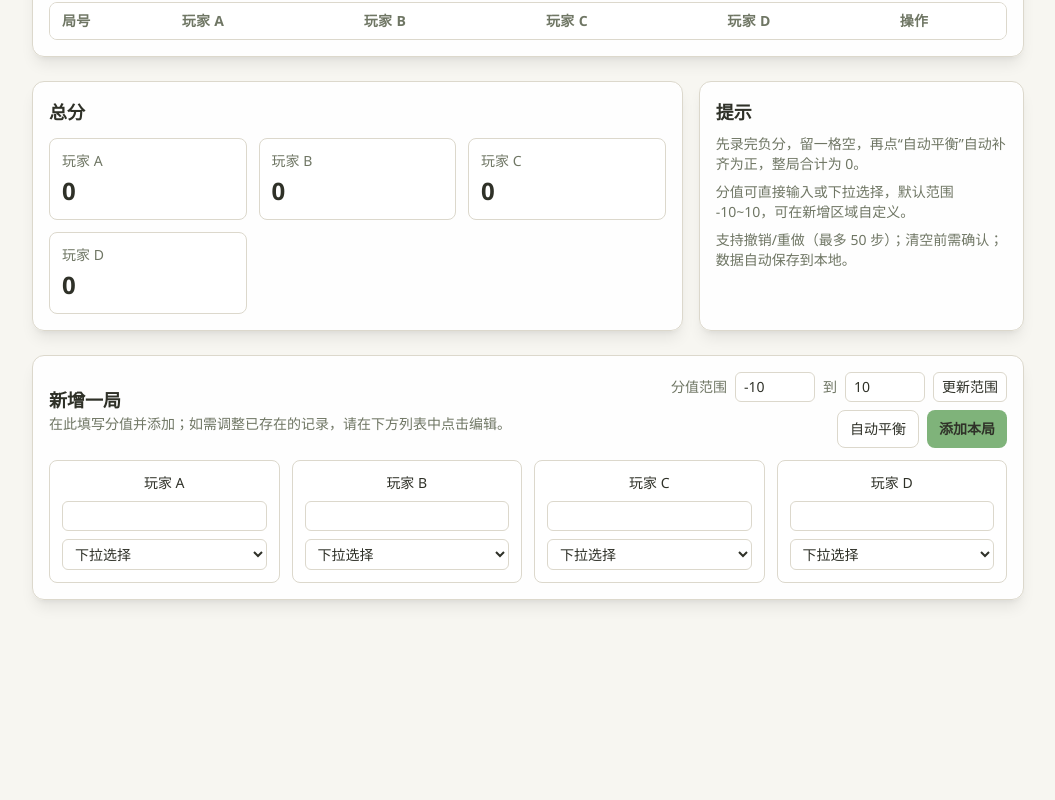
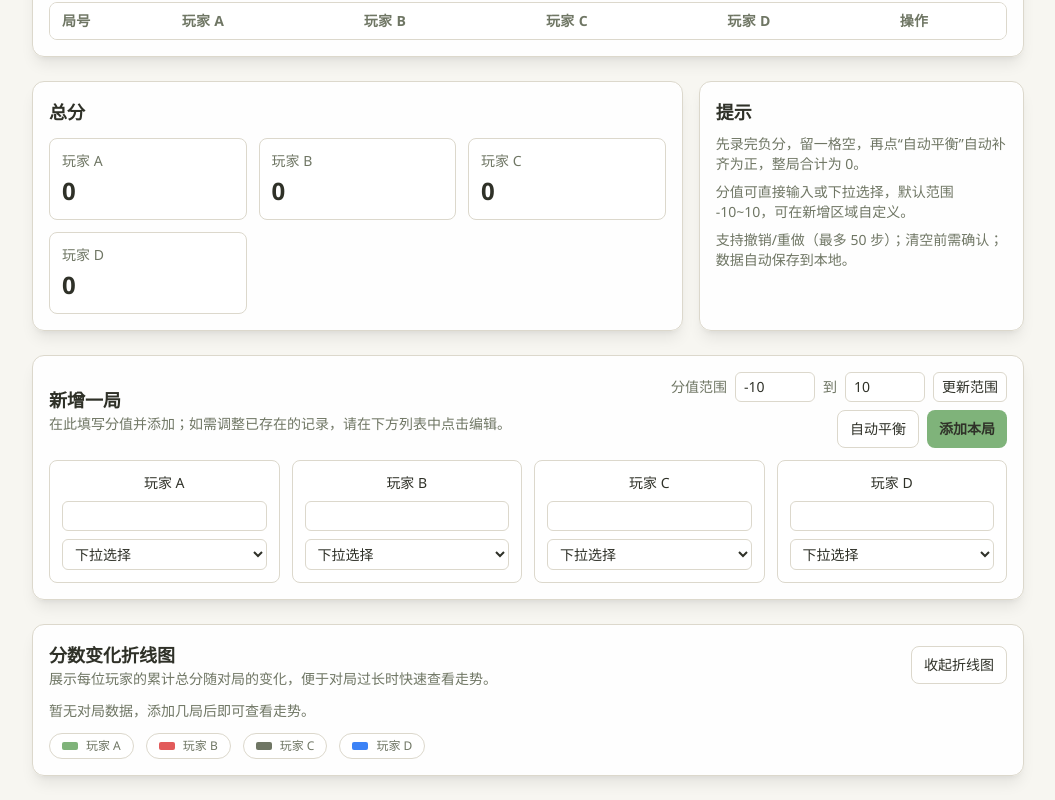
Before and after one commit to 2321Robin/ScoreCard, a React (Vite) app: page / in a window 1280 px wide. Shown: the part 346-1146 px from the top of the page, without its empty margins (112-1167 px from the left). Before the commit the page ends 970 px from the top, so only its background shows below. Built offline with nearby package versions, Linux system fonts and the light colour scheme.

Commit message:
feat: add csv import and score chart

```diff
--- a/src/App.jsx
+++ b/src/App.jsx
@@ -58,10 +58,71 @@ const ensureLength = (arr, target, fill = 0) => {
 
 const csvEscape = (value) => `"${String(value).replace(/"/g, '""')}"`
 
+const splitCsvLine = (line) => {
+  const out = []
+  let current = ''
+  let inQuotes = false
+  for (let i = 0; i < line.length; i += 1) {
+    const ch = line[i]
+    if (ch === '"') {
+      if (inQuotes && line[i + 1] === '"') {
+        current += '"'
+        i += 1
+      } else {
+        inQuotes = !inQuotes
+      }
+      continue
+    }
+    if (ch === ',' && !inQuotes) {
+      out.push(current)
+      current = ''
+      continue
+    }
+    current += ch
+  }
+  out.push(current)
+  return out
+}
+
 const formatTimestamp = () => {
   const d = new Date()
   const pad = (n) => n.toString().padStart(2, '0')
   return `${d.getFullYear()}${pad(d.getMonth() + 1)}${pad(d.getDate())}-${pad(d.getHours())}${pad(d.getMinutes())}`
+}
+
+const parseImportedCsv = (text) => {
+  const lines = text
+    .replace(/^\ufeff/, '')
+    .split(/\r?\n/)
+    .map((l) => l.trim())
+    .filter(Boolean)
+  if (lines.length < 2) {
+    throw new Error('文件内容为空或格式不正确')
+  }
+
+  const header = splitCsvLine(lines[1])
+  if (header[0]?.toLowerCase() !== 'round') {
+    throw new Error('缺少 Round 表头')
+  }
+  const playerCount = (header.length - 1) / 2
+  if (!Number.isInteger(playerCount) || playerCount < MIN_PLAYERS || playerCount > MAX_PLAYERS) {
+    throw new Error('玩家数量不合法或超出范围')
+  }
+  const players = header.slice(1, 1 + playerCount)
+
+  const totalRowIdx = lines.findIndex((line) => {
+    const cells = splitCsvLine(line)
+    return cells[0]?.toLowerCase() === 'total'
+  })
+
+  const dataLines = lines.slice(2, totalRowIdx === -1 ? undefined : totalRowIdx)
+  const rounds = dataLines.map((line, idx) => {
+    const cells = splitCsvLine(line)
+    const scores = cells.slice(1, 1 + playerCount).map(clampInt)
+    return { id: idx + 1, scores }
+  })
+
+  return { players, rounds }
 }
 
 function App() {
@@ -71,6 +132,8 @@ function App() {
   const [newRoundScores, setNewRoundScores] = useState([])
   const [editingRoundId, setEditingRoundId] = useState(null)
   const [editScores, setEditScores] = useState([])
+  const [showChart, setShowChart] = useState(true)
+  const fileInputRef = useRef(null)
   const historyRef = useRef({ past: [], future: [] })
 
   const scoreOptions = useMemo(() => {
@@ -263,6 +326,19 @@ function App() {
 
   const playerGridTemplate = useMemo(() => `repeat(${state.players.length}, minmax(140px, 1fr))`, [state.players.length])
 
+  const cumulativeSeries = useMemo(() => {
+    const series = state.players.map(() => [{ round: 0, value: 0 }])
+    const running = Array(state.players.length).fill(0)
+
+    state.rounds.forEach((round, idx) => {
+      round.scores.forEach((s, i) => {
+        running[i] += clampInt(s)
+        series[i].push({ round: idx + 1, value: running[i] })
+      })
+    })
+    return series
+  }, [state.players, state.rounds])
+
   const leader = Math.max(...totals)
   const exportCsv = () => {
     const rows = []
@@ -287,6 +363,28 @@ function App() {
     link.download = `scores-${formatTimestamp()}.csv`
     link.click()
     URL.revokeObjectURL(url)
+  }
+
+  const handleImportFile = async (file) => {
+    try {
+      const text = await file.text()
+      const { players, rounds } = parseImportedCsv(text)
+      updateState(() => ({ players, rounds, nextRoundId: rounds.length + 1 }))
+      setEditingRoundId(null)
+      setEditScores([])
+      setNewRoundScores(Array(players.length).fill(''))
+      alert('导入成功')
+    } catch (err) {
+      console.error('导入失败', err)
+      alert(`导入失败：${err.message || '格式不正确'}`)
+    }
+  }
+
+  const triggerImport = () => {
+    if (fileInputRef.current) {
+      fileInputRef.current.value = ''
+      fileInputRef.current.click()
+    }
   }
 
   return (
@@ -330,6 +428,22 @@ function App() {
             >
               导出 CSV
             </button>
+            <button
+              className="rounded-lg border border-line bg-panel px-3 py-2 text-text hover:border-accent focus-visible:outline-none focus-visible:ring-2 focus-visible:ring-accent/60 focus-visible:ring-offset-2 focus-visible:ring-offset-surface"
+              onClick={triggerImport}
+            >
+              导入 CSV
+            </button>
+            <input
+              ref={fileInputRef}
+              type="file"
+              accept=".csv,text/csv"
+              className="hidden"
+              onChange={(e) => {
+                const file = e.target.files?.[0]
+                if (file) handleImportFile(file)
+              }}
+            />
           </div>
         </div>
       </header>
@@ -637,6 +751,93 @@ function App() {
             ))}
           </div>
         </section>
+
+        <section className="rounded-xl border border-line bg-panel/90 p-4 shadow-lg shadow-[rgba(0,0,0,0.08)]">
+          <div className="mb-3 flex flex-wrap items-center justify-between gap-3">
+            <div>
+              <h2 className="text-lg font-semibold">分数变化折线图</h2>
+              <p className="text-sm text-muted">展示每位玩家的累计总分随对局的变化，便于对局过长时快速查看走势。</p>
+            </div>
+            <button
+              className="rounded-lg border border-line bg-panel px-3 py-2 text-sm text-text hover:border-accent focus-visible:outline-none focus-visible:ring-2 focus-visible:ring-accent/60 focus-visible:ring-offset-2 focus-visible:ring-offset-panel"
+              onClick={() => setShowChart((v) => !v)}
+              aria-expanded={showChart}
+            >
+              {showChart ? '收起折线图' : '展开折线图'}
+            </button>
+          </div>
+
+          {showChart && (
+            <div className="space-y-3">
+              {state.rounds.length === 0 ? (
+                <p className="text-sm text-muted">暂无对局数据，添加几局后即可查看走势。</p>
+              ) : (
+                <div className="overflow-auto">
+                  {(() => {
+                    const allValues = cumulativeSeries.flatMap((s) => s.map((p) => p.value))
+                    const minValue = Math.min(0, ...allValues)
+                    const maxValue = Math.max(0, ...allValues)
+                    const safeMin = minValue === maxValue ? minValue - 10 : minValue
+                    const safeMax = minValue === maxValue ? maxValue + 10 : maxValue
+                    const padding = 20
+                    const height = 220
+                    const roundCount = Math.max(...cumulativeSeries.map((s) => s.length), 1)
+                    const width = Math.max(320, (roundCount - 1) * 80 + 80)
+                    const colors = ['#7fb37a', '#e25b5b', '#6f7664', '#3b82f6', '#f59e0b', '#8b5cf6', '#0ea5e9', '#f97316']
+
+                    const getX = (round) => {
+                      if (roundCount <= 1) return padding
+                      const ratio = round / (roundCount - 1)
+                      return padding + ratio * (width - padding * 2)
+                    }
+
+                    const getY = (value) => {
+                      const span = safeMax - safeMin || 1
+                      return padding + ((safeMax - value) / span) * (height - padding * 2)
+                    }
+
+                    const zeroY = getY(0)
+
+                    return (
+                      <div className="min-w-full">
+                        <svg viewBox={`0 0 ${width} ${height}`} className="w-full max-w-full">
+                          <line x1={padding} y1={zeroY} x2={width - padding} y2={zeroY} stroke="#dcd8cc" strokeDasharray="4 4" />
+                          {cumulativeSeries.map((series, idx) => {
+                            const color = colors[idx % colors.length]
+                            const points = series.map((p) => `${getX(p.round)},${getY(p.value)}`).join(' ')
+                            return (
+                              <g key={idx}>
+                                <polyline fill="none" stroke={color} strokeWidth="2.5" points={points} />
+                                {series.map((p, i) => (
+                                  <circle key={i} cx={getX(p.round)} cy={getY(p.value)} r="3.5" fill={color} />
+                                ))}
+                              </g>
+                            )
+                          })}
+                          <g fill="#6f7664" fontSize="10">
+                            <text x={padding} y={padding - 4}>{safeMax}</text>
+                            <text x={padding} y={height - padding + 12}>{safeMin}</text>
+                          </g>
+                        </svg>
+                      </div>
+                    )
+                  })()}
+                </div>
+              )}
+              <div className="flex flex-wrap gap-3 text-xs text-muted">
+                {state.players.map((name, idx) => {
+                  const colors = ['#7fb37a', '#e25b5b', '#6f7664', '#3b82f6', '#f59e0b', '#8b5cf6', '#0ea5e9', '#f97316']
+                  return (
+                    <span key={name} className="flex items-center gap-2 rounded-full border border-line bg-panel px-3 py-1">
+                      <span className="h-2 w-4 rounded-sm" style={{ backgroundColor: colors[idx % colors.length] }} aria-hidden />
+                      <span>{name}</span>
+                    </span>
+                  )
+                })}
+              </div>
+            </div>
+          )}
+        </section>
       </main>
     </div>
   )
```
Also changed, not shown: 1 other file (tests, documents, lock files or other folders).
